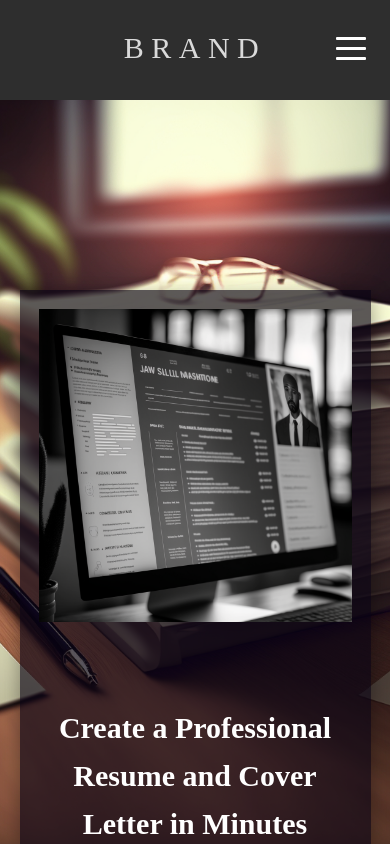
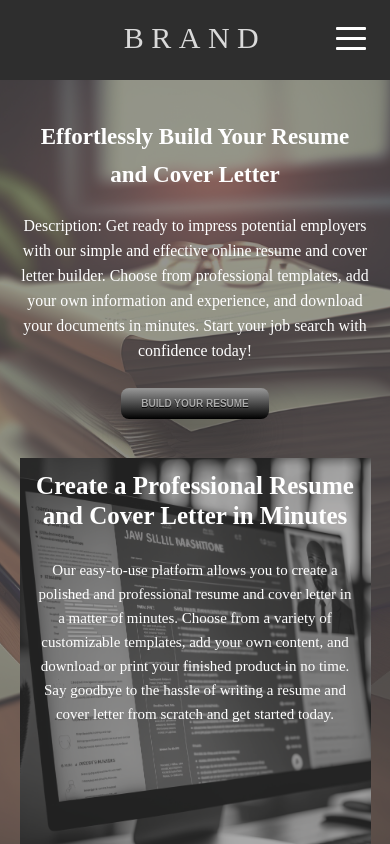
Before and after one commit to DracoRunner/resume_builder, a React (Create React App) app: page / in a window 390 px wide. Built offline with nearby package versions, Linux system fonts and the light colour scheme.

Commit message:
Upated as mobile responcive

```diff
--- a/src/app/features/homepage/header/header.scss
+++ b/src/app/features/homepage/header/header.scss
@@ -84,7 +84,7 @@
       position: absolute;
       right: 0px;
       top: 0px;
-      height: 100px;
+      height: 80px;
       display: flex;
       align-items: center;
       justify-content: flex-end;
@@ -133,15 +133,18 @@
       position: fixed;
       z-index: 1;
       width: 100%;
-      top: 100px;
+      top: 80px;
       right: -500px;
-      height: calc(100% - 100px);
+      height: calc(100% - 80px);
       justify-content: flex-start;
       flex-direction: column;
       align-items: flex-start;
       background: #2e2e2e;
       margin: 0;
       padding: 0;
+      > li {
+        font-size: 12px;
+      }
     }
   }
 }
--- a/src/app/features/homepage/homepage.scss
+++ b/src/app/features/homepage/homepage.scss
@@ -8,29 +8,24 @@
     grid-row: 1/2;
     padding: 0 2em;
     background-color: #2e2e2e;
+    position: sticky;
+    top: 0;
   }
   > main {
     grid-column: 1/-1;
     grid-row: 2/3;
-    overflow: auto;
-    display: flex;
-    justify-content: center;
     background-image: url("../../../assets/images/bg_1.png");
     background-size: auto;
-    width: 100%;
-    height: 100%;
     background-position: center;
     background-repeat: no-repeat;
     background-size: cover;
-  }
-  > footer {
-    grid-column: 1/-1;
-    grid-row: 3/-1;
+    overflow: auto;
   }
 }
 
 @media (max-width: 900px) {
   .container {
+    grid-template-rows: 80px 1fr;
     > main {
       grid-column: 1/-1;
       grid-row: 2/3;
--- a/src/app/features/homepage/main/features/features.style.tsx
+++ b/src/app/features/homepage/main/features/features.style.tsx
@@ -14,15 +14,9 @@ export const FeatureContainer = styled.div`
   }
 
   @media (max-width: 900px) {
-    flex-direction: column;
-    height: max-content;
-    margin: 1em;
-    &:nth-child(odd) {
-      flex-direction: column;
-    }
-    &:nth-child(even) {
-      flex-direction: column;
-    }
+    position: relative;
+    height: 400px;
+    margin: 0;
   }
 `;
 
@@ -34,6 +28,9 @@ export const FeatureImage = styled.div`
     width: 100%;
   }
   @media (max-width: 900px) {
+    position: absolute;
+    top: 0;
+    height: 100%;
     width: 100%;
   }
 `;
@@ -62,9 +59,26 @@ export const FeatureDescContainer = styled.div`
     justify-content: center;
   }
   @media (max-width: 900px) {
+    position: absolute;
+    display: flex;
+    padding: 0em;
+    flex-direction: column;
+    height: 100%;
+    top: 0;
+    background: #4a4a4a73;
     width: 100%;
+    overflow: hidden;
+    justify-content: flex-start;
+    gap: 0;
     > header {
-      font-size: 30px;
+      font-size: 25px;
+      line-height: 30px;
+      padding: 0.5em;
+      margin-bottom: 0px;
+    }
+    > span {
+      font-size: 15px;
+      padding: 1em;
     }
   }
 `;
--- a/src/app/features/homepage/main/main.scss
+++ b/src/app/features/homepage/main/main.scss
@@ -1,20 +1,79 @@
-.feature-section {
-  background: #0a0414a8;
-  box-shadow: 0 7px 20px 0 rgb(0 0 0 / 40%);
-  width: 70%;
+.main-container {
+  height: 100%;
+  display: flex;
+  flex-direction: column;
+  width: 100%;
+  align-items: center;
+  background: #5a5a5aa3;
+  color: white;
   overflow: auto;
-  color: rgb(202, 202, 202);
-  margin-top: 10em;
-}
-
-@media (max-width: 1200px) {
-  .feature-section {
-    width: 80%;
+  > header {
+    display: flex;
+    flex-direction: column;
+    width: 50%;
+    line-height: 2em;
+    text-align: center;
+    padding: 4em;
+    > h2 {
+      font-size: 40px;
+    }
+    > div {
+      margin-top: 2em;
+      > button {
+        box-shadow: -2px 28px 39px -7px #2e2e2e;
+        background: linear-gradient(to bottom, #919191 5%, #000000 100%);
+        background-color: #c7c5c7;
+        border-radius: 8px;
+        border: 0;
+        display: inline-block;
+        cursor: pointer;
+        color: #ababab;
+        font-family: Arial;
+        font-size: 20px;
+        font-weight: bold;
+        padding: 15px 30px;
+        text-decoration: none;
+        text-shadow: 0px 1px 0px #060606;
+        text-transform: uppercase;
+        &:hover {
+          background: linear-gradient(to bottom, #000000 5%, #c7c5c7 100%);
+          background-color: #000000;
+        }
+      }
+    }
+  }
+  > section {
+    width: 70%;
+    background: #0a0414a8;
+    margin-top: 5em;
   }
 }
 
 @media (max-width: 900px) {
-  .feature-section {
-    width: 90%;
+  .main-container {
+    > header {
+      width: 90%;
+      padding: 1em;
+      > h2 {
+        font-size: 23px;
+      }
+      > small {
+        line-height: 25px;
+      }
+      > div {
+        margin-top: 1em;
+        > button {
+          font-size: 10px;
+          padding: 10px 20px;
+        }
+      }
+    }
+    > section {
+      width: 90%;
+      margin: 1em;
+      display: flex;
+      flex-direction: column;
+      gap: 2em;
+    }
   }
 }
--- a/src/app/features/homepage/main/main.tsx
+++ b/src/app/features/homepage/main/main.tsx
@@ -32,12 +32,25 @@ const featuresArr = [
 
 export default function Main() {
   return (
-    <>
-      <div className="feature-section">
+    <div className="main-container">
+      <header>
+        <h2>Effortlessly Build Your Resume and Cover Letter</h2>
+        <small>
+          Description: Get ready to impress potential employers with our simple
+          and effective online resume and cover letter builder. Choose from
+          professional templates, add your own information and experience, and
+          download your documents in minutes. Start your job search with
+          confidence today!
+        </small>
+        <div>
+          <button>Build Your Resume</button>
+        </div>
+      </header>
+      <section>
         {featuresArr.map((ft) => {
           return <Features {...ft}></Features>;
         })}
-      </div>
-    </>
+      </section>
+    </div>
   );
 }
```
